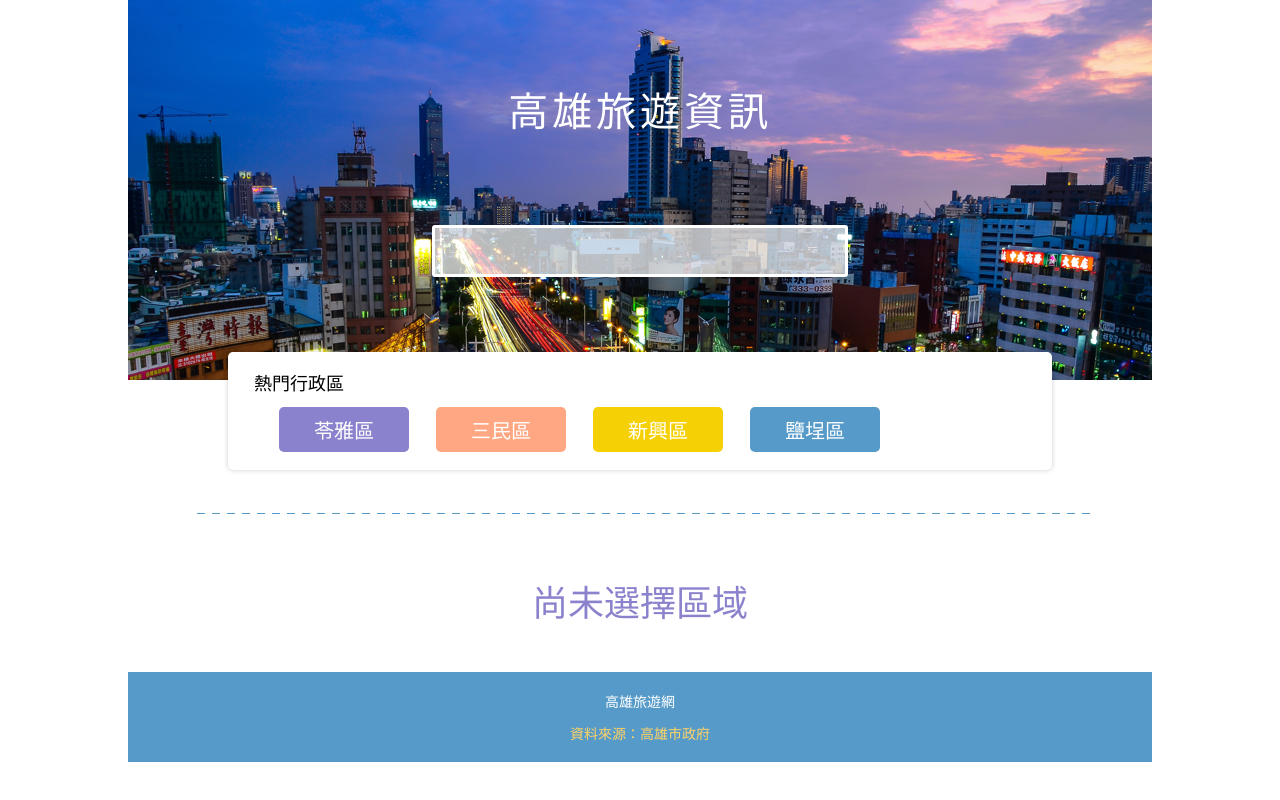
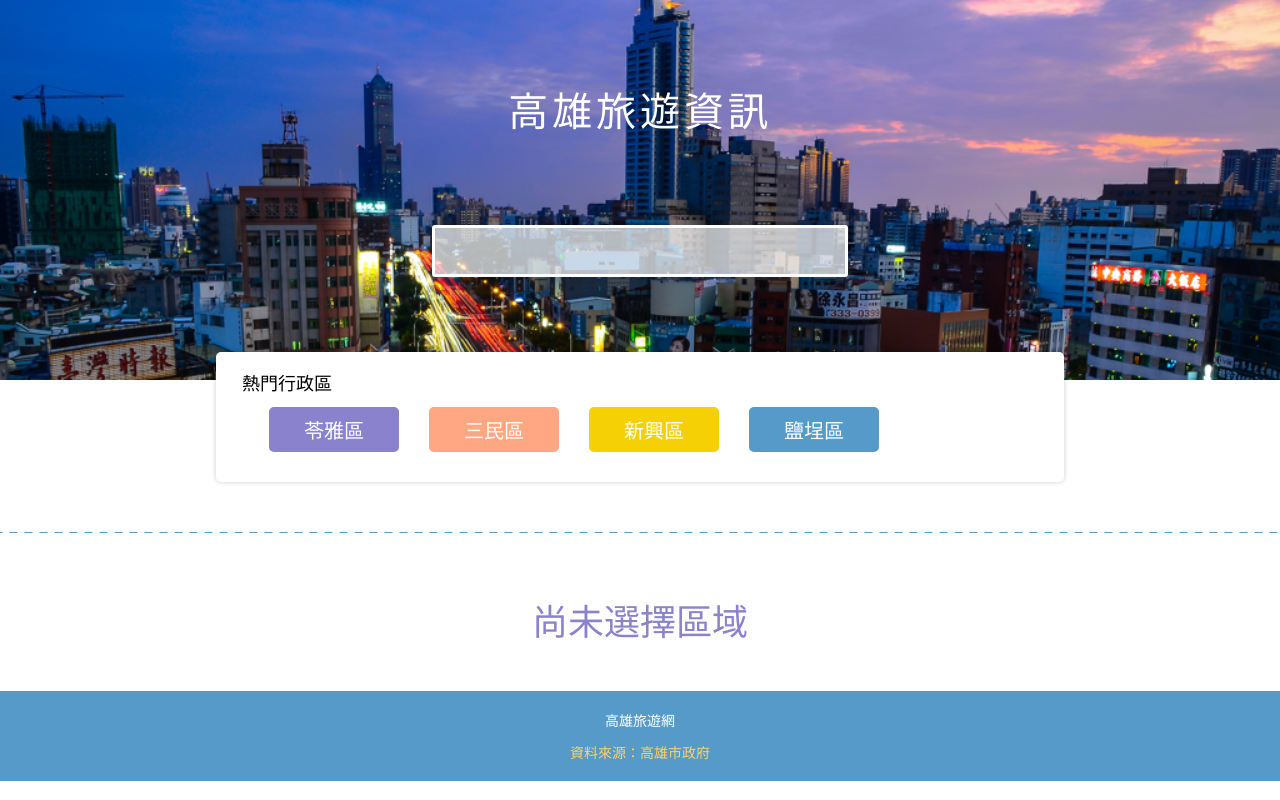
Before and after one commit to JoeyJin1201/KS_Travel, a website: page index.html in a window 1280 px wide. Drawn offline with Linux system fonts and the light colour scheme; no server answers.

Commit message:
layout fixed

```diff
--- a/index.html
+++ b/index.html
@@ -5,7 +5,7 @@
   <meta charset="utf-8" />
   <meta http-equiv="X-UA-Compatible" content="IE=edge">
   <link rel="shortcut icon" href="#" />
-  <title>KS_Travel</title>
+  <title>高雄旅遊網</title>
   <meta name="viewport" content="width=device-width, initial-scale=1">
   <link rel="stylesheet" href="css/reset.css">
   <link rel="stylesheet" href="https://fonts.googleapis.com/css?family=Montserrat|Noto+Sans+TC&display=swap" />
@@ -15,6 +15,7 @@
 <body>
   <div class="wrap">
     <header>
+      <div class="banner"></div>
       <h1>高雄旅遊資訊</h1>
       <select name="zone-selections" id="zone-selections"></select>
       <div class="popular">
--- a/sass/style.scss
+++ b/sass/style.scss
@@ -13,11 +13,15 @@ body{
   margin: 0 auto;
   overflow: hidden;
   header {
+    .banner {
+      height: 380px;
+      background-image: url(../img/Hero.png);
+      background-repeat: no-repeat;
+      background-position: center center;
+      background-size: cover;
+    }
     position: relative;
-    height:380px;
-    background-image: url(../img/Hero.png);
-    background-repeat: no-repeat;
-    background-position: center center;
+    margin-bottom:50px;
     h1 {
       color:white;
       font-size: 40px;
@@ -40,38 +44,37 @@ body{
       border-radius: 3px;
     }
     .popular {
-      position: absolute;
-      top:352px;
-      left:50%;
-      transform: translateX(-50%);
+      margin:-28px auto 0px auto;
       width:800px;
       background-color: white;
       border-radius: 5px;
-      padding:18px 0px 18px 24px;
+      padding:18px 24px;
       box-shadow: 0px 0px 5px rgba(0,0,0,0.2);
       p {
         font-size: 18px;
         line-height: 21px;
-        padding:2px;
+        margin:2px;
       }
       .popular-list {
         display: flex;
+        justify-content: flex-start;
         align-items: center;
-        li {
-          background-color: green;
+        flex-wrap: wrap;
+        padding:6px 14px;
+        .popular-list-item {
           color:white;
           font-size: 20px;
           border-radius: 5px;
           line-height: 23px;
           padding: 11px 35px;
-          margin:12px 0px 0px 27px;
+          margin:6px 15px;
           cursor: pointer;
         }
       }
     }
   }
   .content {
-    padding-top: 133px;
+    margin-bottom: 44px;
     .list-title {
       text-align: center;
       margin-top: 65px;
@@ -85,13 +88,14 @@ body{
       height: 1px;
       .line {
         position: absolute;
-        top: 0;
-        left: 50%;
-        transform: translateX(-50%);
-        width: 900px;
+        // top: 0;
+        // left: 50%;
+        // transform: translateX(-50%);
+        width: 100%;
         height: 100%;
         background-image: linear-gradient(to right, transparent 50%, rgb(85, 154, 200) 50%);
         background-size: 15px 100%;
+        background-position: center center;
       }
     }
     .content-list {
@@ -198,7 +202,6 @@ body{
   }
   footer {
     height:90px;
-    margin-top: 44px;
     background-color: rgb(85, 154, 200);
     display: flex;
     justify-content: center;
@@ -238,13 +241,18 @@ body{
 }
 
 @media (min-width: 1024px) {
-  .wrap {
+  .container {
     max-width: 1024px;
   }
 }
 
 @media (max-width: 976px) {
   .wrap {
+    header {
+      .popular {
+        width:75%;
+      }
+    }
     .content {
       .content-list {
         width: 480px;
```
Also changed, not shown: css/style.css.
